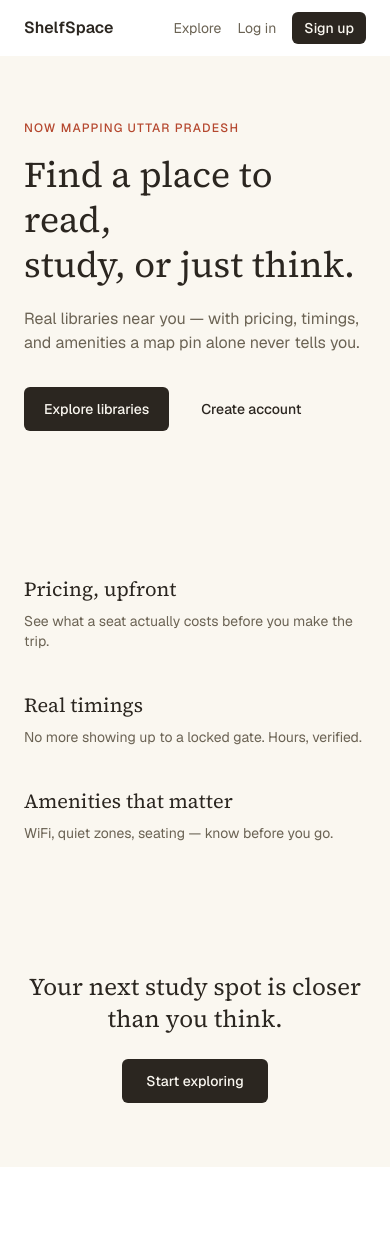
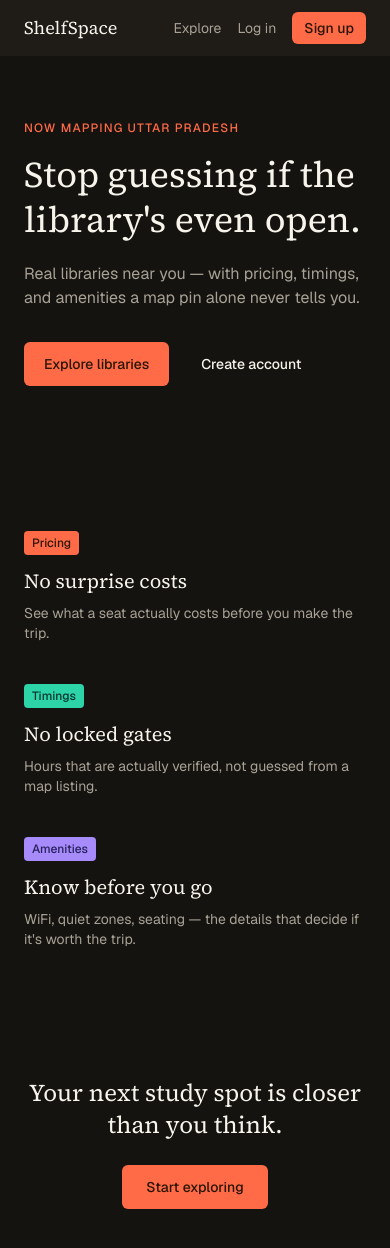
Before and after one commit to shubhitiwariiii/shelf-space, a Next.js app: page / in a window 390 px wide. Shown: the top 1248 px of the page. Before the commit the page ends 1167 px from the top, so only its background shows below. Built offline with nearby package versions, Linux system fonts and the light colour scheme; no server answers.

Commit message:
Redesign: switch from parchment/light theme to bold dark editorial theme across entire app

```diff
--- a/src/app/explore/LibraryList.tsx
+++ b/src/app/explore/LibraryList.tsx
@@ -8,16 +8,16 @@ export default function LibraryList({ libraries }: { libraries: Library[] }) {
         <Link
           key={lib.id}
           href={`/library/${lib.id}`}
-          className="block bg-white border border-[#E5DFD0] rounded-lg p-4 hover:border-[#C9BFA3] transition-colors"
+          className="block bg-[#1F1B16] border border-[#332D24] rounded-lg p-4 hover:border-[#FF6B47]/40 transition-colors"
         >
           <div className="flex justify-between items-start">
             <div>
-              <h3 className="font-semibold text-[#2B2620]">{lib.name}</h3>
-              <p className="text-sm text-[#6B6354] mt-0.5">{lib.address}</p>
-              <p className="text-xs text-[#9A8F73] mt-1">{lib.district}, {lib.state}</p>
+              <h3 className="font-serif text-lg text-[#F7F4EC]">{lib.name}</h3>
+              <p className="text-sm text-[#A8A296] mt-0.5">{lib.address}</p>
+              <p className="text-xs text-[#6B6560] mt-1">{lib.district}, {lib.state}</p>
             </div>
             {lib.google_rating && (
-              <span className="text-sm font-medium text-[#2B2620] bg-[#F0E9D8] px-2 py-1 rounded">
+              <span className="text-sm font-medium text-[#04342C] bg-[#2DD4A8] px-2 py-1 rounded">
                 ★ {lib.google_rating}
               </span>
             )}
--- a/src/app/globals.css
+++ b/src/app/globals.css
@@ -1,4 +1,4 @@
-@import "tailwindcss";
+/* @import "tailwindcss";
 
 :root {
   --background: #ffffff;
@@ -24,4 +24,24 @@ body {
   background: var(--background);
   color: var(--foreground);
   font-family: Arial, Helvetica, sans-serif;
+} */
+
+@import "tailwindcss";
+
+:root {
+  --background: #15130F;
+  --foreground: #F7F4EC;
 }
+
+@theme inline {
+  --color-background: var(--background);
+  --color-foreground: var(--foreground);
+  --font-sans: var(--font-geist-sans);
+  --font-mono: var(--font-geist-mono);
+  --font-serif: var(--font-source-serif);
+}
+
+body {
+  background: var(--background);
+  color: var(--foreground);
+}
--- a/src/app/page.tsx
+++ b/src/app/page.tsx
@@ -2,105 +2,109 @@ import Link from 'next/link'
 
 export default function HomePage() {
   return (
-    <div className="min-h-screen bg-[#FAF7F0]">
-      {/* Hero */}
+    <div className="min-h-screen bg-[#15130F]">
       <section className="px-6 pt-16 pb-20 md:pt-24 md:pb-28">
         <div className="max-w-5xl mx-auto grid md:grid-cols-2 gap-12 items-center">
           <div>
-            <p className="text-xs font-medium tracking-widest text-[#B5482F] uppercase mb-4">
+            <p className="text-xs font-medium tracking-widest text-[#FF6B47] uppercase mb-4">
               Now mapping Uttar Pradesh
             </p>
-            <h1 className="font-serif text-4xl md:text-5xl leading-tight text-[#2B2620]">
-              Find a place to read,
+            <h1 className="font-serif text-4xl md:text-5xl leading-tight text-[#F7F4EC]">
+              Stop guessing if the
               <br />
-              study, or just think.
+              library&apos;s even open.
             </h1>
-            <p className="text-[#6B6354] mt-5 text-base md:text-lg max-w-md">
+            <p className="text-[#A8A296] mt-5 text-base md:text-lg max-w-md">
               Real libraries near you — with pricing, timings, and amenities a
               map pin alone never tells you.
             </p>
             <div className="flex gap-3 mt-8">
               <Link
                 href="/explore"
-                className="bg-[#2B2620] text-[#FAF7F0] px-5 py-3 rounded-md font-medium text-sm hover:bg-[#1F1B16] transition-colors"
+                className="bg-[#FF6B47] text-[#2A1505] px-5 py-3 rounded-md font-medium text-sm hover:opacity-90 transition-opacity"
               >
                 Explore libraries
               </Link>
               <Link
                 href="/signup"
-                className="border border-[#2B2620] text-[#2B2620] px-5 py-3 rounded-md font-medium text-sm hover:bg-[#EFE9DA] transition-colors"
+                className="border border-[#332D24] text-[#F7F4EC] px-5 py-3 rounded-md font-medium text-sm hover:bg-[#1F1B16] transition-colors"
               >
                 Create account
               </Link>
             </div>
           </div>
 
-          {/* Signature element: a "stamped" library card */}
-          <div className="hidden md:flex justify-center">
-            <div className="relative -rotate-2">
-              <div className="bg-white border border-[#E5DFD0] rounded-sm shadow-sm w-72 p-6">
-                <p className="text-[10px] tracking-widest uppercase text-[#9A8F73] border-b border-[#E5DFD0] pb-2 mb-4">
-                  Library Record
-                </p>
-                <p className="font-serif text-lg text-[#2B2620]">Cyber Library</p>
-                <p className="text-xs text-[#6B6354] mt-1">Lucknow, Uttar Pradesh</p>
-
-                <div className="mt-5 space-y-2 text-xs text-[#6B6354]">
-                  <div className="flex justify-between">
-                    <span>Open</span>
-                    <span className="text-[#2B2620]">9 AM – 8 PM</span>
-                  </div>
-                  <div className="flex justify-between">
-                    <span>Pricing</span>
-                    <span className="text-[#2B2620]">₹50 / day</span>
-                  </div>
-                  <div className="flex justify-between">
-                    <span>Amenities</span>
-                    <span className="text-[#2B2620]">WiFi, AC</span>
-                  </div>
+          <div className="hidden md:block">
+            <div className="bg-[#1F1B16] border border-[#332D24] rounded-lg p-6">
+              <div className="flex gap-2 mb-4">
+                <span className="bg-[#FF6B47] text-[#2A1505] text-xs font-medium px-2.5 py-1 rounded">
+                  ₹50/day
+                </span>
+                <span className="bg-[#2DD4A8] text-[#04342C] text-xs font-medium px-2.5 py-1 rounded">
+                  Open now
+                </span>
+                <span className="bg-[#A78BFA] text-[#26215C] text-xs font-medium px-2.5 py-1 rounded">
+                  WiFi
+                </span>
+              </div>
+              <div className="border-l-2 border-[#FF6B47] pl-4">
+                <p className="font-serif text-lg text-[#F7F4EC]">Cyber Library</p>
+                <p className="text-xs text-[#A8A296] mt-1">Lucknow, Uttar Pradesh — verified</p>
+              </div>
+              <div className="mt-5 pt-5 border-t border-[#332D24] space-y-2 text-xs text-[#A8A296]">
+                <div className="flex justify-between">
+                  <span>Hours</span>
+                  <span className="text-[#F7F4EC]">9 AM – 8 PM</span>
                 </div>
-              </div>
-
-              <div className="absolute -bottom-4 -right-4 rotate-12 border-2 border-[#B5482F] text-[#B5482F] text-xs font-bold tracking-wider px-3 py-1 rounded-sm bg-[#FAF7F0]">
-                VERIFIED
+                <div className="flex justify-between">
+                  <span>Owner</span>
+                  <span className="text-[#F7F4EC]">Verified listing</span>
+                </div>
               </div>
             </div>
           </div>
         </div>
       </section>
 
-      {/* What it actually does */}
-      <section className="px-6 py-16 border-t border-[#E5DFD0]">
+      <section className="px-6 py-16 border-t border-[#332D24]">
         <div className="max-w-5xl mx-auto grid md:grid-cols-3 gap-10">
           <div>
-            <p className="font-serif text-xl text-[#2B2620]">Pricing, upfront</p>
-            <p className="text-sm text-[#6B6354] mt-2">
+            <span className="inline-block bg-[#FF6B47] text-[#2A1505] text-xs font-medium px-2 py-1 rounded mb-3">
+              Pricing
+            </span>
+            <p className="font-serif text-xl text-[#F7F4EC]">No surprise costs</p>
+            <p className="text-sm text-[#A8A296] mt-2">
               See what a seat actually costs before you make the trip.
             </p>
           </div>
           <div>
-            <p className="font-serif text-xl text-[#2B2620]">Real timings</p>
-            <p className="text-sm text-[#6B6354] mt-2">
-              No more showing up to a locked gate. Hours, verified.
+            <span className="inline-block bg-[#2DD4A8] text-[#04342C] text-xs font-medium px-2 py-1 rounded mb-3">
+              Timings
+            </span>
+            <p className="font-serif text-xl text-[#F7F4EC]">No locked gates</p>
+            <p className="text-sm text-[#A8A296] mt-2">
+              Hours that are actually verified, not guessed from a map listing.
             </p>
           </div>
           <div>
-            <p className="font-serif text-xl text-[#2B2620]">Amenities that matter</p>
-            <p className="text-sm text-[#6B6354] mt-2">
-              WiFi, quiet zones, seating — know before you go.
+            <span className="inline-block bg-[#A78BFA] text-[#26215C] text-xs font-medium px-2 py-1 rounded mb-3">
+              Amenities
+            </span>
+            <p className="font-serif text-xl text-[#F7F4EC]">Know before you go</p>
+            <p className="text-sm text-[#A8A296] mt-2">
+              WiFi, quiet zones, seating — the details that decide if it's worth the trip.
             </p>
           </div>
         </div>
       </section>
 
-      {/* Closing CTA */}
-      <section className="px-6 py-16 border-t border-[#E5DFD0] text-center">
-        <p className="font-serif text-2xl text-[#2B2620] max-w-md mx-auto">
+      <section className="px-6 py-16 border-t border-[#332D24] text-center">
+        <p className="font-serif text-2xl text-[#F7F4EC] max-w-md mx-auto">
           Your next study spot is closer than you think.
         </p>
         <Link
           href="/explore"
-          className="inline-block mt-6 bg-[#2B2620] text-[#FAF7F0] px-6 py-3 rounded-md font-medium text-sm hover:bg-[#1F1B16] transition-colors"
+          className="inline-block mt-6 bg-[#FF6B47] text-[#2A1505] px-6 py-3 rounded-md font-medium text-sm hover:opacity-90 transition-opacity"
         >
           Start exploring
         </Link>
--- a/src/components/Navbar.tsx
+++ b/src/components/Navbar.tsx
@@ -28,36 +28,33 @@ export default function Navbar() {
   }
 
   return (
-    <nav className="bg-white border-b border-[#E5DFD0] px-6 py-3 flex items-center justify-between">
-      <Link href="/" className="font-semibold text-[#2B2620]">
+    <nav className="bg-[#1F1B16] border-b border-[#332D24] px-6 py-3 flex items-center justify-between">
+      <Link href="/" className="font-serif text-lg text-[#F7F4EC]">
         ShelfSpace
       </Link>
 
       <div className="flex items-center gap-4 text-sm">
-        <Link href="/explore" className="text-[#6B6354] hover:text-[#2B2620]">
+        <Link href="/explore" className="text-[#A8A296] hover:text-[#F7F4EC]">
           Explore
         </Link>
 
         {user ? (
           <>
-            <Link href="/dashboard" className="text-[#6B6354] hover:text-[#2B2620]">
+            <Link href="/dashboard" className="text-[#A8A296] hover:text-[#F7F4EC]">
               Dashboard
             </Link>
-            <button
-              onClick={handleLogout}
-              className="text-[#6B6354] hover:text-[#2B2620]"
-            >
+            <button onClick={handleLogout} className="text-[#A8A296] hover:text-[#F7F4EC]">
               Log out
             </button>
           </>
         ) : (
           <>
-            <Link href="/login" className="text-[#6B6354] hover:text-[#2B2620]">
+            <Link href="/login" className="text-[#A8A296] hover:text-[#F7F4EC]">
               Log in
             </Link>
             <Link
               href="/signup"
-              className="bg-[#2B2620] text-[#FAF7F0] px-3 py-1.5 rounded-md font-medium"
+              className="bg-[#FF6B47] text-[#2A1505] px-3 py-1.5 rounded-md font-medium"
             >
               Sign up
             </Link>
```
Also changed, not shown: src/app/dashboard/page.tsx (+10 -10 lines), src/app/explore/ExploreClient.tsx (+10 -10 lines), src/app/library/[id]/page.tsx (+12 -12 lines), src/app/login/page.tsx (+9 -9 lines), src/app/signup/page.tsx (+10 -10 lines).
